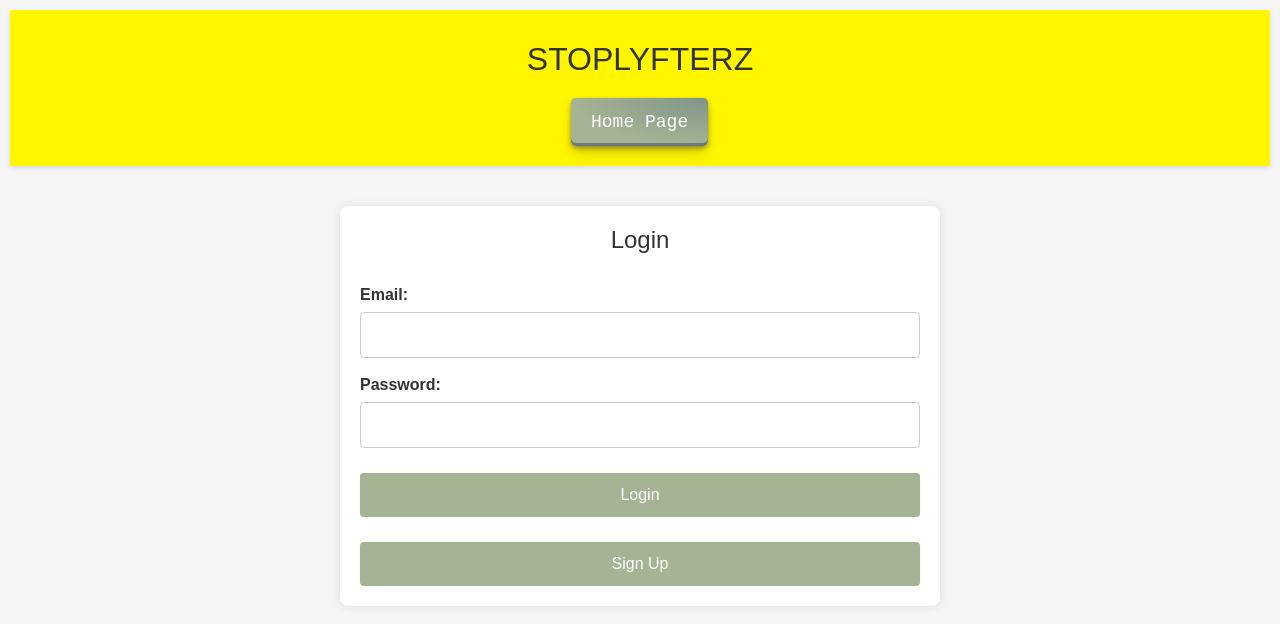
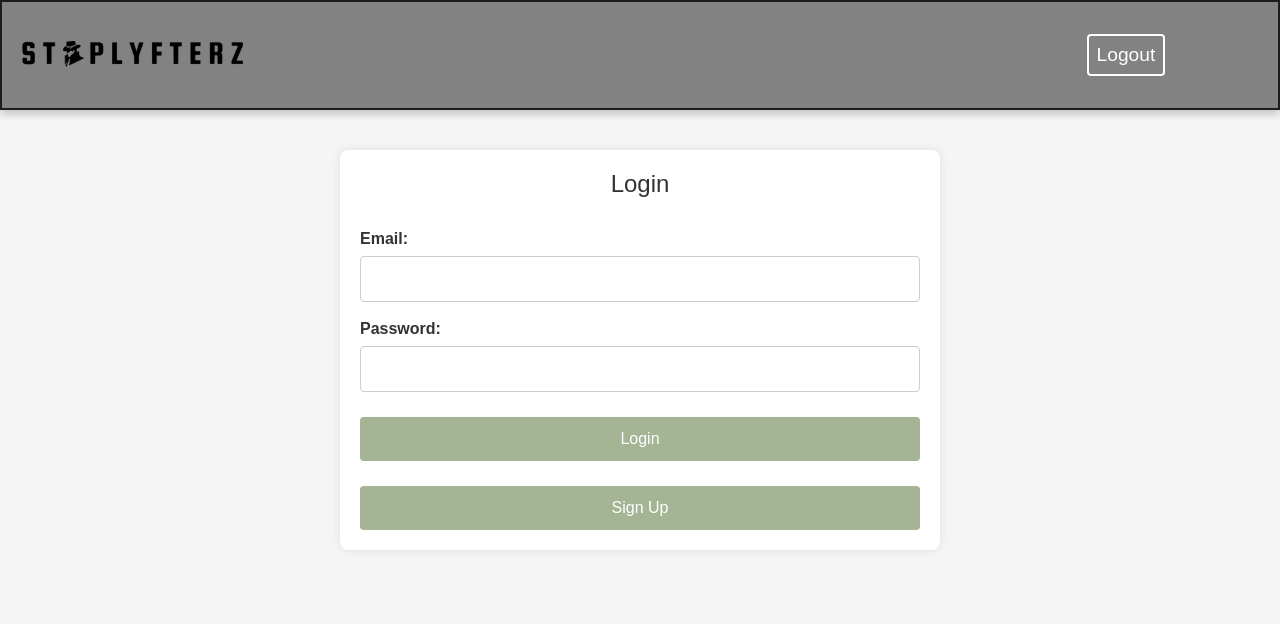
Before and after one commit to Morkenson/StopLyfterz, a React (Vite) app in the folder StopLyfterz/: page /login in a window 1280 px wide. Shown: the top 624 px of the page. Built offline with nearby package versions, Linux system fonts and the light colour scheme; the HTML template or start-up script is replaced by a standard one.

Commit message:
changed colors, added header to all pages

```diff
--- a/StopLyfterz/src/assets/styles/Header.css
+++ b/StopLyfterz/src/assets/styles/Header.css
@@ -17,12 +17,12 @@
 	--header-height-difference: calc(
 		var(--header-outer-height) - var(--header-inner-height)
 	);
-	--header-bg: #DADADA;
+	--header-bg: #818281;
 }
 
 body {
 	font-family: "DM Sans", sans-serif;
-	background-color: #f2f5f7;
+	background-color: #818281;
 	line-height: 1.5;
 	min-height: 300vh;
 	position: relative;
@@ -43,7 +43,7 @@ body {
 	top: calc(var(--header-height-difference) * -1);
 	display: flex;
 	align-items: center;
-	background-color: #1e1e1e; /* Dark background for the header */
+	background-color: #818281; /* Dark background for the header */
 	color: #ffffff; /* White text color */
 	padding: 10px 20px;
 	border: 2px solid #1d1d1d; /* Add a white border */
@@ -267,12 +267,12 @@ body {
 	line-height: 1.25;
 }
 
-.widget code {
-	display: inline-block;
-	padding: 0.125em 0.25em;
-	border-radius: 2px;
-	background-color: #bee5d3;
-}
+	.widget code {
+		display: inline-block;
+		padding: 0.125em 0.25em;
+		border-radius: 2px;
+		background-color: #818281;
+	}
 
 .widget strong {
 	font-weight: 700;
--- a/StopLyfterz/src/pages/Login.tsx
+++ b/StopLyfterz/src/pages/Login.tsx
@@ -5,6 +5,8 @@ import { useNavigate } from "react-router-dom";
 import "../assets/styles/Dashboard.css";
 import "../assets/styles/CustomButton.css";
 import "../assets/styles/Login.css";
+import logo from "../assets/pictures/logo.png";
+import "../assets/styles/Header.css";
 
 const Login: React.FC = () => {
   const [email, setEmail] = useState("");
@@ -42,13 +44,23 @@ const Login: React.FC = () => {
   };
 
   return (
-    <div>
-      <header>
-        <h1>STOPLYFTERZ</h1>
-        <button onClick={() => navigate("/")} className="custom-button">
-          Home Page
-        </button>
-      </header>
+      <div >
+          <header className="header-outer">
+              <div className="header-inner responsive-wrapper">
+                  <nav className="header-navigation-logo">
+                      <a href="/">
+                          <img
+                              src={logo}
+                              alt="StopLyfterz Logo"
+                              className="header-logo"
+                          />
+                      </a>
+                  </nav>
+                  <nav className="header-navigation">
+                      <a href="/login">Logout</a>
+                  </nav>
+              </div>
+          </header>
 
 
       <div className="main-content">
```
Also changed, not shown: StopLyfterz/src/assets/pictures/background.png.
